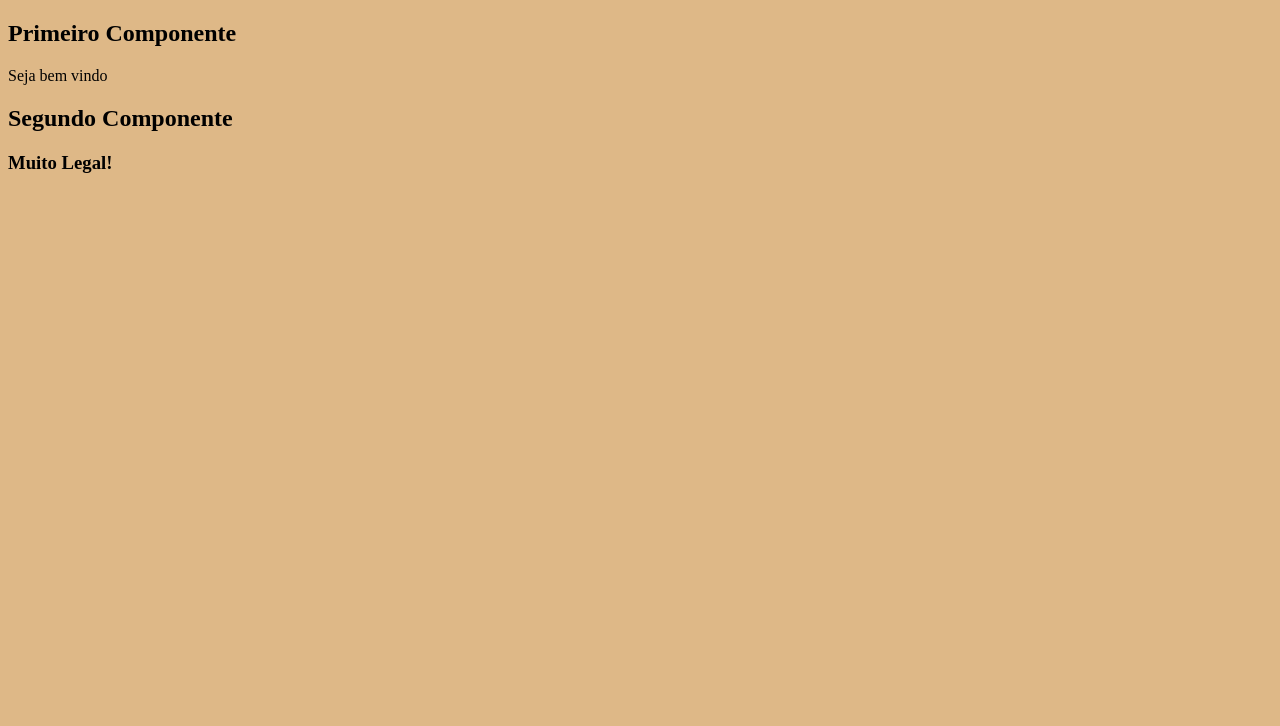
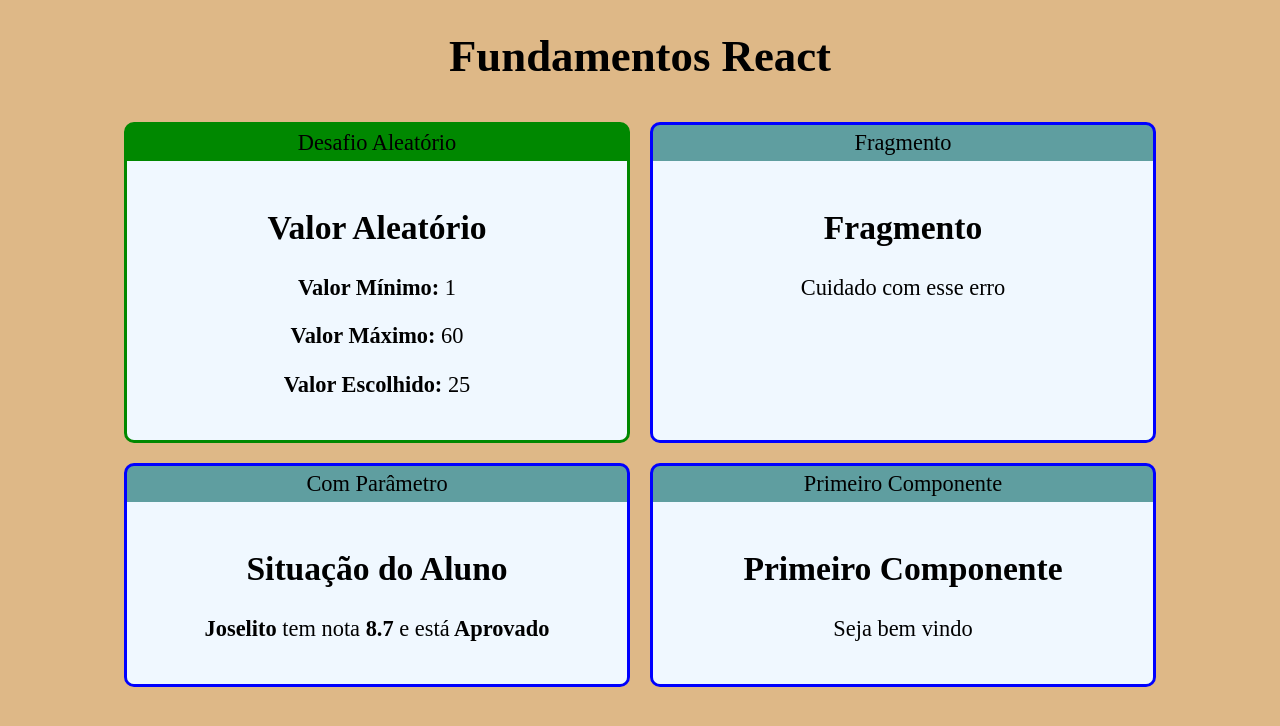
Before and after one commit to NovaisGabriel/React_Basics, a React (Create React App) app in the folder react-app/: page / in a window 1280 px wide. Shown: the top 726 px of the page. Built offline with nearby package versions, Linux system fonts and the light colour scheme.

Commit message:
More files jsx

```diff
--- /dev/null
+++ b/react-app/src/App.css
@@ -0,0 +1,9 @@
+.App .Cards{
+    display: flex;
+    justify-content: center;
+    flex-wrap:wrap;
+}
+
+.App h1{
+    text-align: center;
+}
--- /dev/null
+++ b/react-app/src/App.jsx
@@ -0,0 +1,36 @@
+import './App.css';
+import React from 'react';
+
+import Primeiro from './components/basicos/Primeiro';
+import ComParametro from './components/basicos/ComParametro';
+import Fragmento from './components/basicos/Fragmento';
+import Aleatorio from './components/basicos/Aleatorio';
+import Card from './components/layout/Card';
+
+export default () => (
+    <div className="App">
+        <h1>Fundamentos React</h1>
+
+        <div className="Cards">
+
+            <Card titulo="Desafio Aleatório" color="#080">
+                <Aleatorio min={1} max={60}></Aleatorio>
+            </Card>
+            <Card titulo="Fragmento">
+                <Fragmento></Fragmento>
+            </Card>
+            <Card titulo="Com Parâmetro">
+                <ComParametro
+                    titulo="Situação do Aluno"
+                    aluno="Joselito"
+                    nota={8.7}>
+                </ComParametro>
+            </Card>
+            <Card titulo="Primeiro Componente">
+                <Primeiro></Primeiro>
+            </Card>
+
+        </div>
+
+    </div>
+);
--- /dev/null
+++ b/react-app/src/components/basicos/Aleatorio.jsx
@@ -0,0 +1,13 @@
+import React from 'react'
+
+export default (props) => {
+    const aleatorio = parseInt(Math.random() * (props.max - props.min)+props.min);
+    return (
+        <div>
+            <h2>Valor Aleatório</h2>
+            <p><strong>Valor Mínimo: </strong> {props.min}</p>
+            <p><strong>Valor Máximo: </strong> {props.max}</p>
+            <p><strong>Valor Escolhido: </strong> {aleatorio}</p>
+        </div>
+    );
+};
--- a/react-app/src/components/basicos/ComParametro.jsx
+++ b/react-app/src/components/basicos/ComParametro.jsx
@@ -1,10 +1,18 @@
 import React from 'react'
 
 export default function ComParametro(props) {
+    const status = props.nota >= 7 ? 'Aprovado' : 'Recuperação'
     return (
         <div>
             <h2>{props.titulo}</h2>
-            <h3>{props.subtitulo}</h3>
+            <p>
+                <strong> {props.aluno} </strong>
+                tem nota
+                <strong> {props.nota} </strong>
+                e está
+                <strong> {status} </strong>
+            </p>
+
         </div>
     )
 }
--- /dev/null
+++ b/react-app/src/components/basicos/Fragmento.jsx
@@ -0,0 +1,10 @@
+import React from 'react'
+
+export default function Fragmento(props) {
+    return(
+        <React.Fragment>
+            <h2>Fragmento</h2>
+            <p>Cuidado com esse erro</p>
+        </React.Fragment>
+    )
+}
--- /dev/null
+++ b/react-app/src/components/layout/Card.css
@@ -0,0 +1,26 @@
+.Card {
+    border-radius: 10px;
+    overflow: hidden;
+    border: 3px solid cadetblue;
+    margin:10px;
+    text-align:center;
+
+    display:flex;
+    flex-direction:column;
+    min-width:500px;
+    max-width:500px;
+}
+
+.Card .Title {
+    padding: 5px 0px;
+    display: flex;
+    justify-content: center;
+}
+
+.Card .Content {
+    flex-grow:1;
+    background-color: aliceblue;
+    color: #000000;
+    padding: 20px;
+    justify-content: center;
+}
--- /dev/null
+++ b/react-app/src/components/layout/Card.jsx
@@ -0,0 +1,19 @@
+import "./Card.css"
+import React from 'react'
+
+export default (props) => {
+
+    const cardStyle = {
+        backgroundColor: props.color  || 'cadetblue',
+        borderColor: props.color  || 'blue'
+    }
+
+    return (
+        <div className="Card" style={cardStyle}>
+            <div className="Title">{props.titulo}</div>
+            <div className="Content">
+                {props.children}
+            </div>
+        </div>
+    )
+}
--- a/react-app/src/index.css
+++ b/react-app/src/index.css
@@ -1,3 +1,4 @@
 body {
     background-color: burlywood;
+    font-size: 1.4rem;
 }
--- a/react-app/src/index.js
+++ b/react-app/src/index.js
@@ -1,17 +1,10 @@
-import './index.css'
-import React from 'react'
-import ReactDom from 'react-dom'
+import './index.css';
+import React from 'react';
+import ReactDom from 'react-dom';
 
-import Primeiro from './components/basicos/Primeiro'
-import ComParametro from './components/basicos/ComParametro'
+import App from './App';
 
 ReactDom.render(
-    <div>
-        <Primeiro></Primeiro>
-        <ComParametro
-            titulo="Segundo Componente"
-            subtitulo = "Muito Legal!">
-        </ComParametro>
-    </div>,
+    <App></App>,
     document.getElementById('root')
     )
```
Also changed, not shown: react-app/src/components/basicos/Familia.jsx (added), react-app/src/components/basicos/FamiliaMembro.jsx (added).
